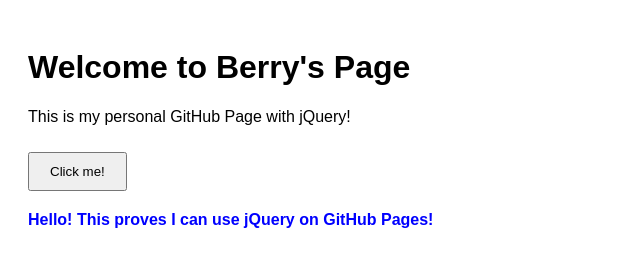
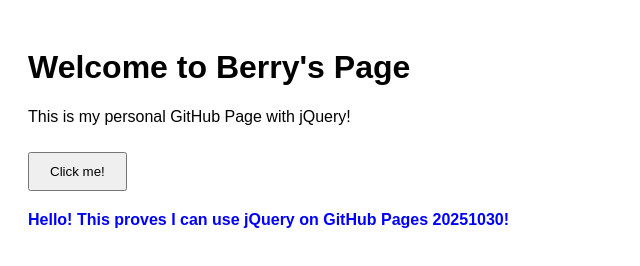
Before and after one commit to Berry-0511/index.html, a plain HTML site: page index.html in a window 1280 px wide. Both pictures are taken after a click on the button "Click me!". Shown: the whole page, without its empty margins (0-640 px from the left). Drawn offline with nearby package versions, Linux system fonts and the light colour scheme.

Commit message:
Update index.html

```diff
--- a/index.html
+++ b/index.html
@@ -22,7 +22,7 @@
   // jQuery 功能：按下按鈕顯示訊息
   $(document).ready(function() {
     $("#showMessage").click(function() {
-      $("#message").text("Hello! This proves I can use jQuery on GitHub Pages!");
+      $("#message").text("Hello! This proves I can use jQuery on GitHub Pages 20251030!");
     });
   });
 </script>
```
